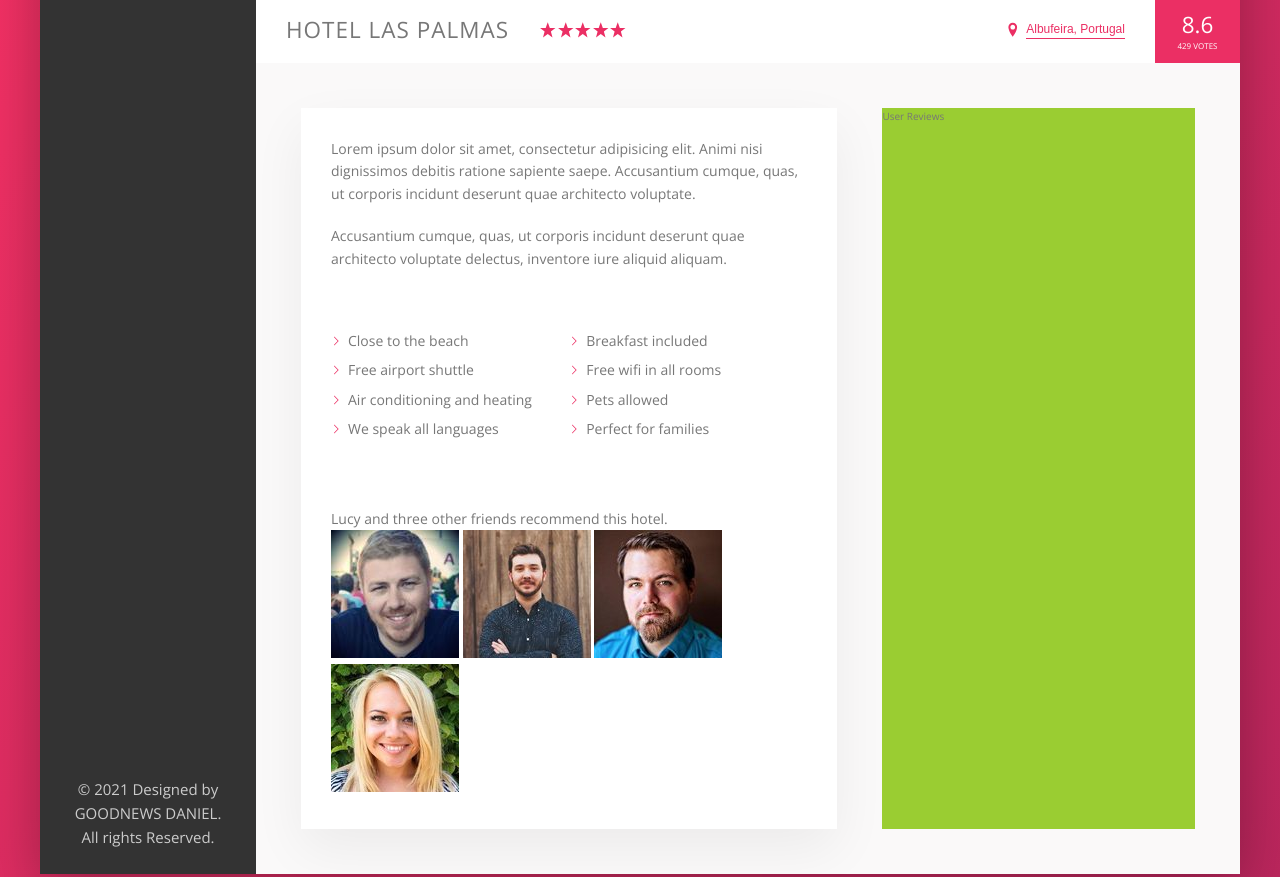
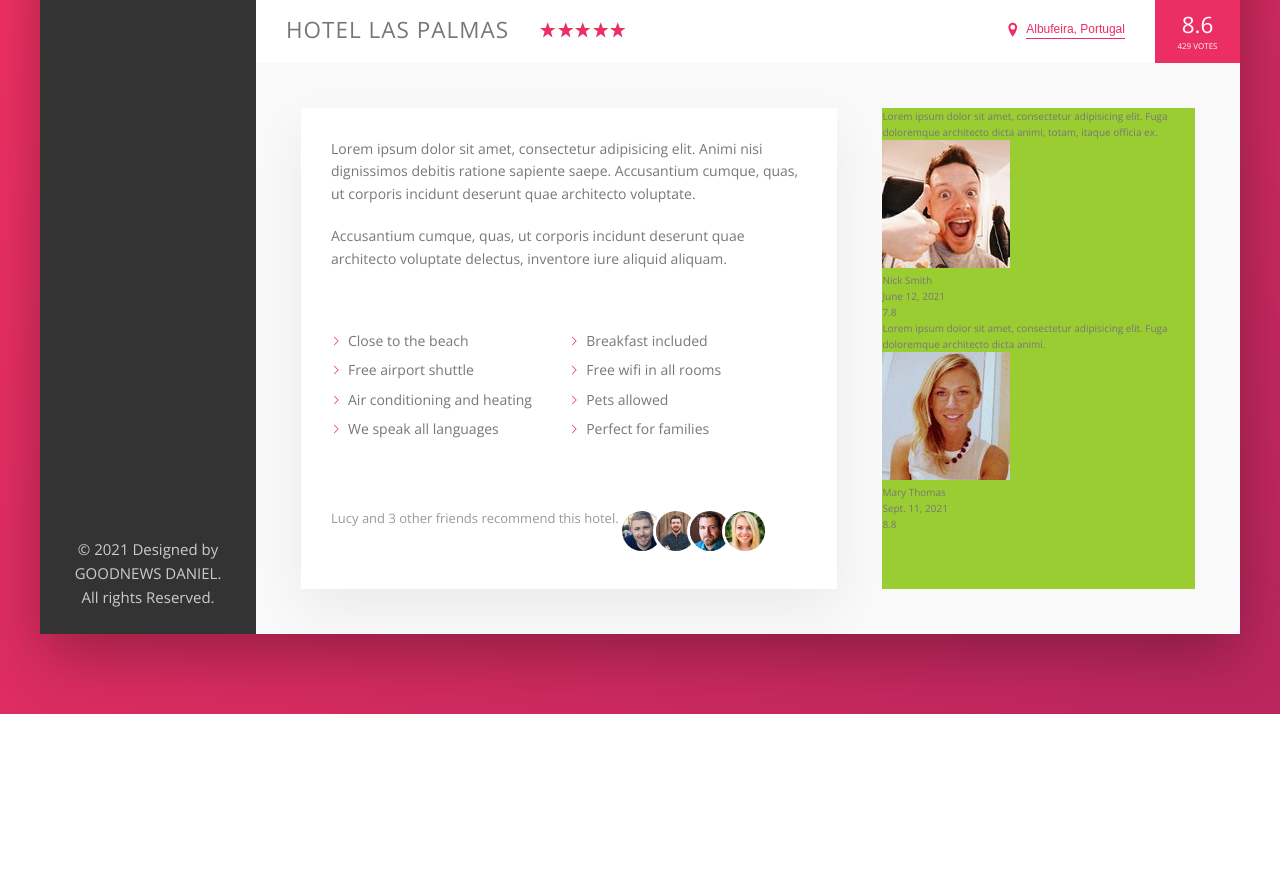
Before and after one commit to goodnewsdaniel/Trillo_App, a website: page index.html in a window 1280 px wide. Shown: the part 538-1415 px from the top of the page. After the commit the page ends 1252 px from the top, so only its background shows below. Drawn offline with nearby package versions, Linux system fonts and the light colour scheme.

Commit message:
Updated index.html, built the review section

```diff
--- a/index.html
+++ b/index.html
@@ -200,7 +200,7 @@
                            <!-- Recommend -->
                            <div class="recommend">
                                <p class="recommend__count">
-                                   Lucy and three other friends recommend this hotel.
+                                   Lucy and 3 other friends recommend this hotel.
                                </p>
                                <div class="recommend__friends">
                                    <img src="img/user-3.jpg" alt="friend 1" class="recommend__photo">
@@ -214,11 +214,40 @@
 
                         <!-- User Reviews -->
                         <div class="user-reviews">
-                            User Reviews
 
+                            <!-- Review One -->
+                            <figure class="review">
+                                <blockquote class="review__text">
+                                    Lorem ipsum dolor sit amet, consectetur adipisicing elit. Fuga doloremque architecto dicta animi, totam, itaque officia ex.
+                                </blockquote>
+                                <figcaption class="review__user">
+                                    <img src="img/user-1.jpg" alt="" class="review__photo">
+                                    <div class="review__user-box">
+                                        <p class="review__user-name">Nick Smith</p>
+                                        <p class="review__user-date">June 12, 2021</p>
+                                    </div>
+                                    <div class="review__rating">7.8</div>
+                                </figcaption>
+                            </figure>
+
+                            <figure class="review">
+                                <blockquote class="review__text">
+                                    Lorem ipsum dolor sit amet, consectetur adipisicing elit. Fuga doloremque architecto dicta animi.
+                                </blockquote>
+                                <figcaption class="review__user">
+                                    <img src="img/user-2.jpg" alt="" class="review__photo">
+                                        <div class="review__user-box">
+                                            <p class="review__user-name">Mary Thomas</p>
+                                            <p class="review__user-date">Sept. 11, 2021</p>
+                                        </div>
+                                        <div class="review__rating">8.8</div>
+                                </figcaption>
+                            </figure>
                         </div>
+                        <!-- End of Review -->
 
                     </div>
+                    <!-- End of Detail -->
 
 
                 </main>
--- a/sass/_components.scss
+++ b/sass/_components.scss
@@ -391,17 +391,36 @@
     background-color: var(--color-primary);
     -webkit-mask-image: url(../img/chevron-thin-right.svg);
     -webkit-mask-size: cover;
+    mask-image: url(../img/chevron-thin-right.svg);
+    mask-size: cover;
   }
 }
 
 ////////////////////////////////////
 ///// RECOMMEND
 .recommend {
+  font-size: 1.3rem;
+  color: var(--color-grey-dark-3);
+  display: flex;
+  align-items: center;
+
   &__count {
+    margin-right: auto;
   }
 
   &__friends {
-    &__photo {
+  }
+
+  &__photo {
+    box-sizing: content-box;
+    height: 4rem;
+    width: 4rem;
+    border-radius: 50%;
+    border: 3px solid #fff;
+
+    //THis is to make the photos overlap each other
+    &:not(:last-child) {
+      margin-right: -1.5rem;
     }
   }
 }
```
Also changed, not shown: css/style.comp.css, css/style.css.
